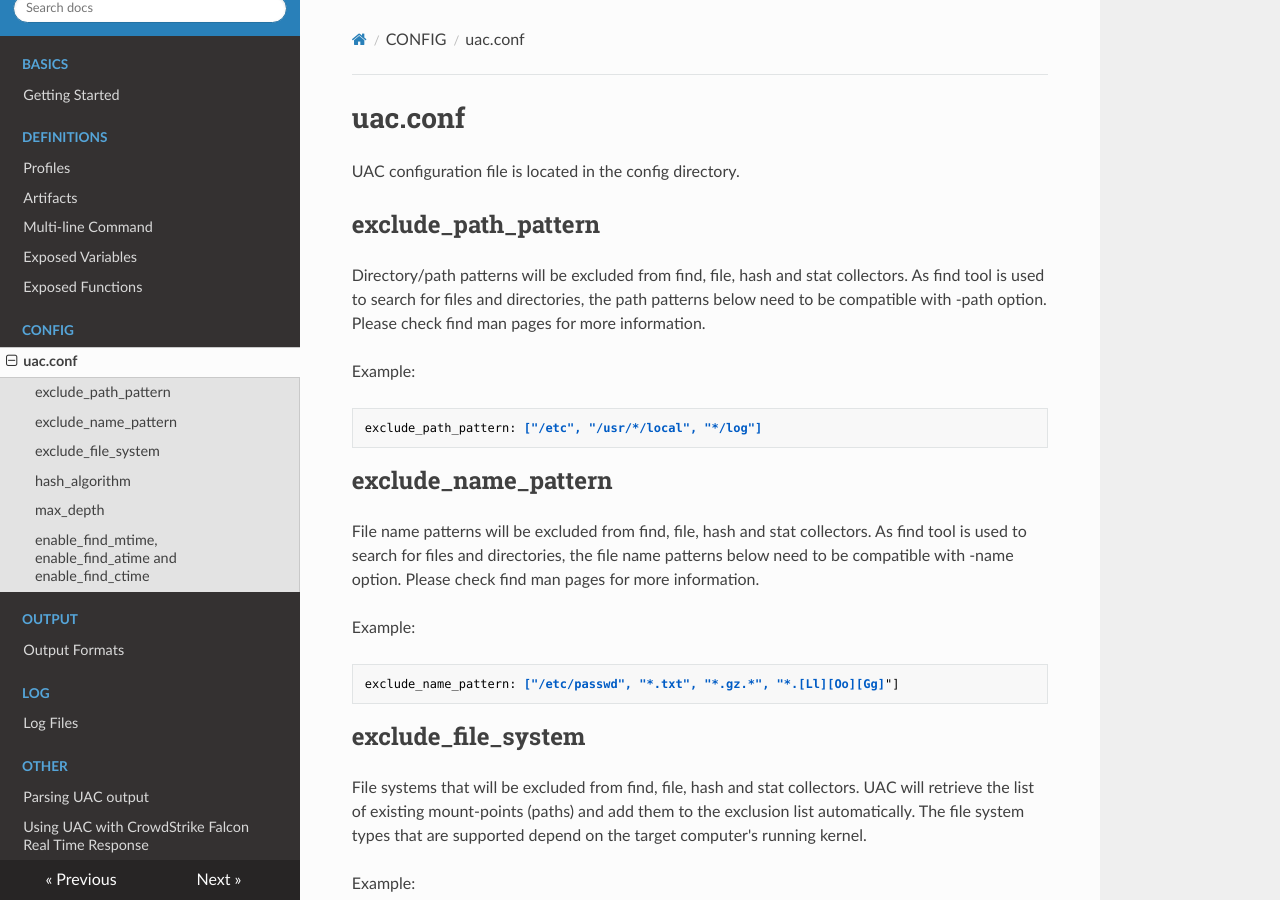
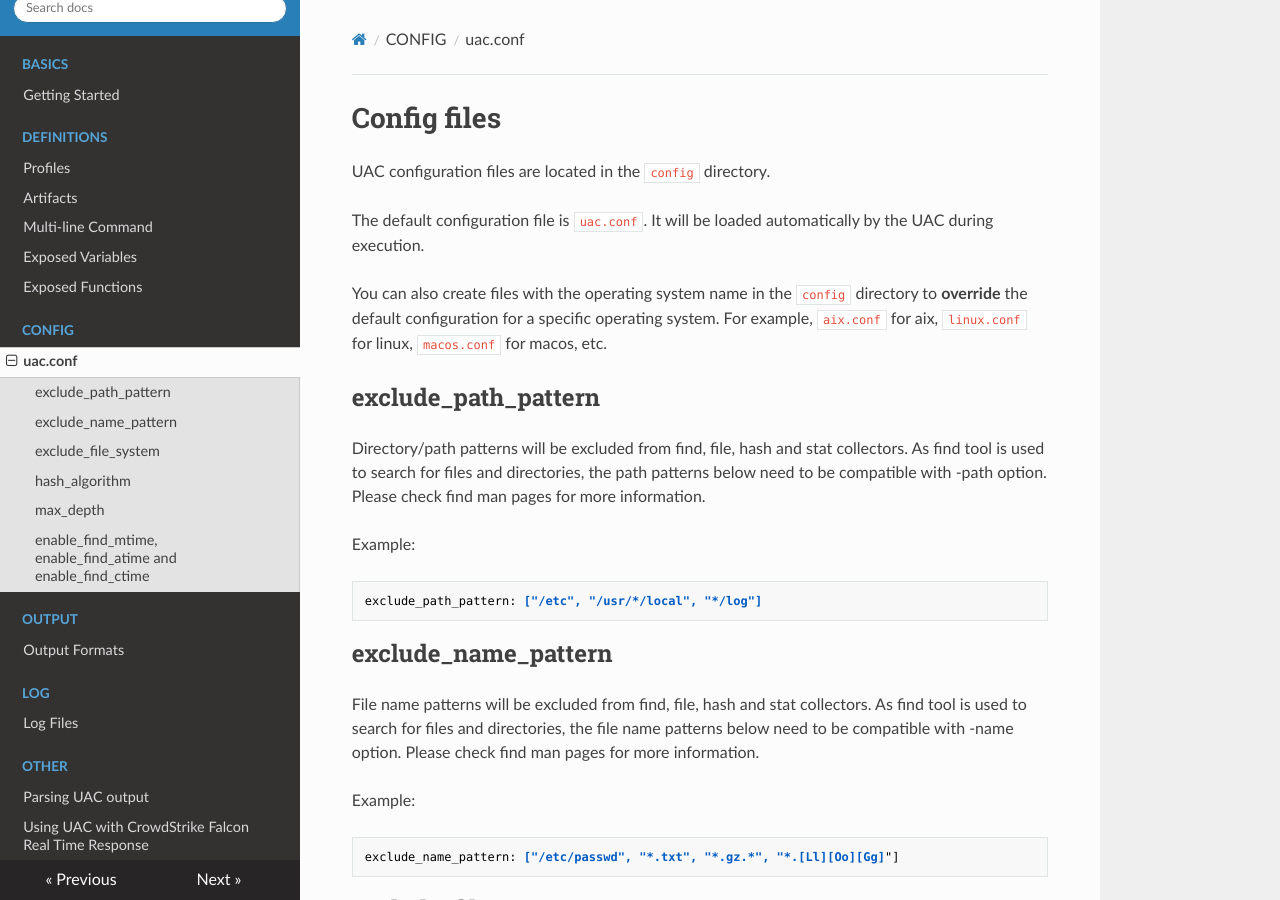
Before and after one commit to tclahr/uac-docs, an MkDocs documentation site: the page built from docs/config_file.md, in a window 1280 px wide and 900 px high. Built offline with MkDocs 1.6.1, drawn with Linux system fonts in a browser that asks for light colours; nearby versions of some CDN libraries.

Commit message:
feat: add os config file

```diff
--- a/docs/config_file.md
+++ b/docs/config_file.md
@@ -1,6 +1,10 @@
-# uac.conf
+# Config files
 
-UAC configuration file is located in the config directory.
+UAC configuration files are located in the `config` directory.
+
+The default configuration file is `uac.conf`. It will be loaded automatically by the UAC during execution.
+
+You can also create files with the operating system name in the `config` directory to **override** the default configuration for a specific operating system. For example, `aix.conf` for aix, `linux.conf` for linux, `macos.conf` for macos, etc.
 
 ## exclude_path_pattern
 
```
